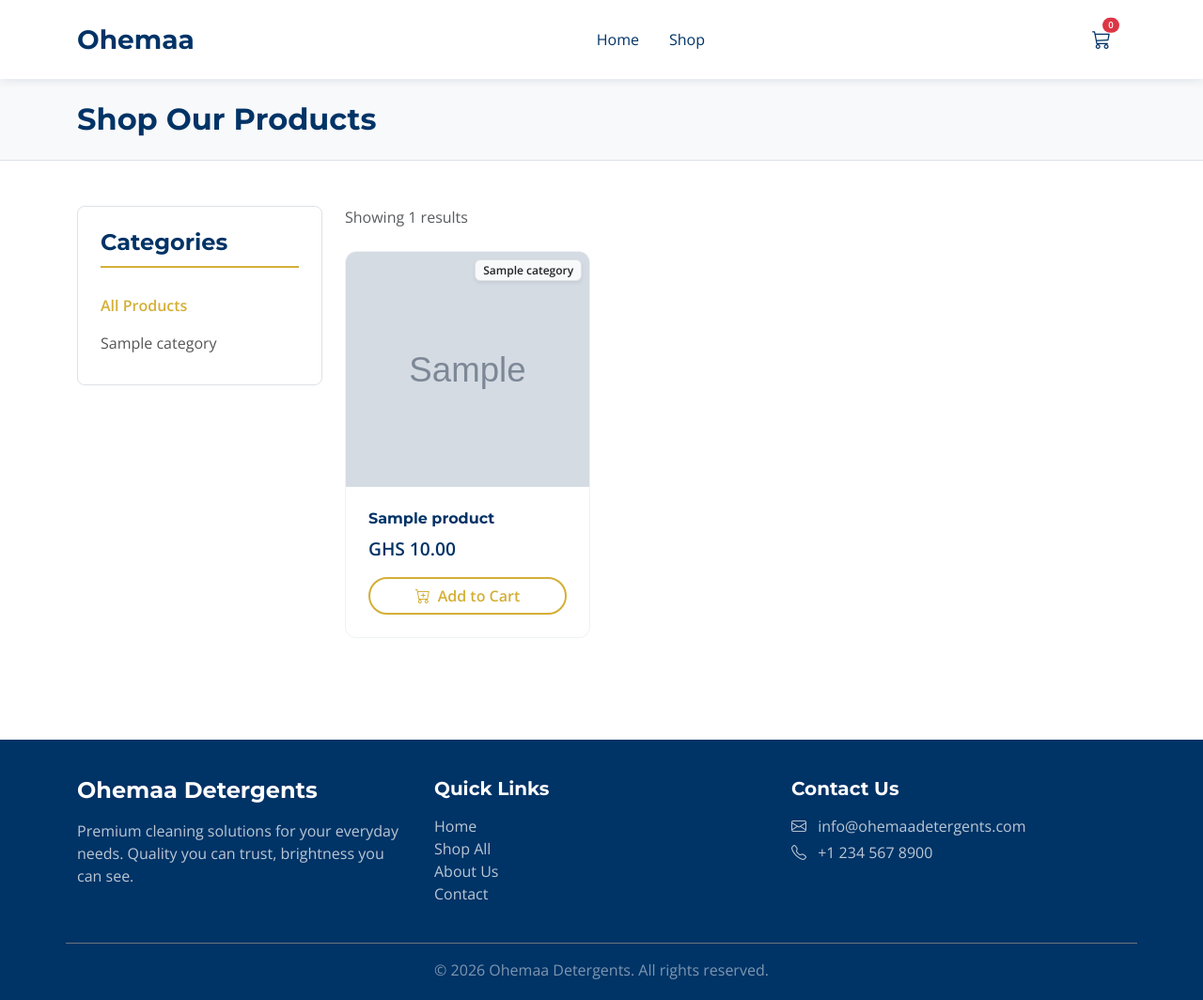
After one commit to morotijani/ohemaadetergents, a PHP site: page /shop.php in a window 1280 px wide. The commit adds this page. Shown: the whole page at 94% size. Run offline with PHP 8.4, Linux system fonts and the light colour scheme; tables that the repository leaves empty hold one stand-in row (values such as "Sample post"); grey boxes marked "Sample" are stand-in pictures.

Commit message:
The Public Storefront

```diff
--- a/api/products/create.php
+++ b/api/products/create.php
@@ -22,6 +22,7 @@ $slug = trim($_POST['slug'] ?? '');
 $description = trim($_POST['description'] ?? '');
 $price = (float)($_POST['price'] ?? 0);
 $stock = (int)($_POST['stock'] ?? 0);
+$isFeatured = isset($_POST['is_featured']) && $_POST['is_featured'] ? 1 : 0;
 $categoryId = !empty($_POST['category_id']) ? (int)$_POST['category_id'] : null;
 
 if (empty($name) || empty($slug) || empty($price)) {
@@ -55,7 +56,7 @@ if (isset($_FILES['image']) && $_FILES['image']['error'] === UPLOAD_ERR_OK) {
 }
 
 try {
-    $stmt = $db->prepare("INSERT INTO products (product_id, category_id, name, slug, description, price, stock, image_url) VALUES (?, ?, ?, ?, ?, ?, ?, ?)");
+    $stmt = $db->prepare("INSERT INTO products (product_id, category_id, name, slug, description, price, stock, image_url, is_featured) VALUES (?, ?, ?, ?, ?, ?, ?, ?, ?)");
     $productIdBin = Helpers::generateUuidV7Binary();
     $stmt->execute([
         $productIdBin,
@@ -65,7 +66,8 @@ try {
         $description,
         $price,
         $stock,
-        $imageUrl
+        $imageUrl,
+        $isFeatured
     ]);
 
     Helpers::logAction($db, 'create_product', "Created product: $name", $admin['admin_id']);
--- a/api/products/read.php
+++ b/api/products/read.php
@@ -17,7 +17,7 @@ $admin = Auth::requireAdmin();
 
 try {
     $db = Database::getInstance()->getConnection();
-    $stmt = $db->query("SELECT id, HEX(product_id) as uuid, name, slug, description, price, stock, image_url, created_at FROM products ORDER BY created_at DESC");
+    $stmt = $db->query("SELECT id, HEX(product_id) as uuid, name, slug, description, price, stock, image_url, is_featured, created_at FROM products ORDER BY created_at DESC");
     $products = $stmt->fetchAll();
 
     foreach ($products as &$product) {
--- a/api/products/update.php
+++ b/api/products/update.php
@@ -25,6 +25,7 @@ $slug = trim($_POST['slug'] ?? '');
 $description = trim($_POST['description'] ?? '');
 $price = (float)($_POST['price'] ?? 0);
 $stock = (int)($_POST['stock'] ?? 0);
+$isFeatured = isset($_POST['is_featured']) && $_POST['is_featured'] ? 1 : 0;
 
 $stmt = $db->prepare("SELECT image_url FROM products WHERE id = ?");
 $stmt->execute([$id]);
@@ -57,8 +58,8 @@ if (isset($_FILES['image']) && $_FILES['image']['error'] === UPLOAD_ERR_OK) {
 }
 
 try {
-    $stmt = $db->prepare("UPDATE products SET name=?, slug=?, description=?, price=?, stock=?, image_url=? WHERE id=?");
-    $stmt->execute([$name, $slug, $description, $price, $stock, $imageUrl, $id]);
+    $stmt = $db->prepare("UPDATE products SET name=?, slug=?, description=?, price=?, stock=?, image_url=?, is_featured=? WHERE id=?");
+    $stmt->execute([$name, $slug, $description, $price, $stock, $imageUrl, $isFeatured, $id]);
 
     Helpers::logAction($db, 'update_product', "Updated product: $name (ID: $id)", $admin['admin_id']);
 
--- /dev/null
+++ b/database/alter_add_is_featured.sql
@@ -0,0 +1 @@
+ALTER TABLE `products` ADD COLUMN `is_featured` BOOLEAN DEFAULT FALSE AFTER `image_url`;
--- a/database/schema.sql
+++ b/database/schema.sql
@@ -53,6 +53,7 @@ CREATE TABLE IF NOT EXISTS `products` (
     `price` DECIMAL(10,2) NOT NULL,
     `stock` INT NOT NULL DEFAULT 0,
     `image_url` VARCHAR(255),
+    `is_featured` BOOLEAN DEFAULT FALSE,
     `created_at` TIMESTAMP DEFAULT CURRENT_TIMESTAMP,
     `updated_at` TIMESTAMP DEFAULT CURRENT_TIMESTAMP ON UPDATE CURRENT_TIMESTAMP,
     FOREIGN KEY (`category_id`) REFERENCES `categories`(`id`) ON DELETE SET NULL,
--- /dev/null
+++ b/includes/footer.php
@@ -0,0 +1,33 @@
+<footer>
+    <div class="container">
+        <div class="row mb-4">
+            <div class="col-md-4 mb-4 mb-md-0">
+                <h4 class="text-white mb-3">Ohemaa Detergents</h4>
+                <p class="text-light opacity-75">Premium cleaning solutions for your everyday needs. Quality you can trust, brightness you can see.</p>
+            </div>
+            <div class="col-md-4 mb-4 mb-md-0">
+                <h5 class="text-white mb-3">Quick Links</h5>
+                <ul class="list-unstyled">
+                    <li><a href="/ohemaadetergents/index.php" class="text-light text-decoration-none opacity-75">Home</a></li>
+                    <li><a href="/ohemaadetergents/shop.php" class="text-light text-decoration-none opacity-75">Shop All</a></li>
+                    <li><a href="#" class="text-light text-decoration-none opacity-75">About Us</a></li>
+                    <li><a href="#" class="text-light text-decoration-none opacity-75">Contact</a></li>
+                </ul>
+            </div>
+            <div class="col-md-4">
+                <h5 class="text-white mb-3">Contact Us</h5>
+                <p class="text-light opacity-75 mb-1"><i class="bi bi-envelope me-2"></i> info@ohemaadetergents.com</p>
+                <p class="text-light opacity-75 mb-1"><i class="bi bi-telephone me-2"></i> +1 234 567 8900</p>
+            </div>
+        </div>
+        <div class="row pt-3 border-top border-secondary">
+            <div class="col text-center">
+                <p class="text-light opacity-50 mb-0">&copy; <?php echo date('Y'); ?> Ohemaa Detergents. All rights reserved.</p>
+            </div>
+        </div>
+    </div>
+</footer>
+
+<script src="https://cdn.jsdelivr.net/npm/bootstrap@5.3.0/dist/js/bootstrap.bundle.min.js"></script>
+</body>
+</html>
--- /dev/null
+++ b/includes/header.php
@@ -0,0 +1,151 @@
+<?php
+if (session_status() === PHP_SESSION_NONE) {
+    session_start();
+}
+?>
+<!DOCTYPE html>
+<html lang="en">
+<head>
+    <meta charset="UTF-8">
+    <meta name="viewport" content="width=device-width, initial-scale=1.0">
+    <title>Ohemaa Detergents</title>
+    <link href="https://cdn.jsdelivr.net/npm/bootstrap@5.3.0/dist/css/bootstrap.min.css" rel="stylesheet">
+    <link href="https://fonts.googleapis.com/css2?family=Montserrat:wght@400;500;600;700&family=Open+Sans:wght@400;600&display=swap" rel="stylesheet">
+    <link rel="stylesheet" href="https://cdn.jsdelivr.net/npm/bootstrap-icons@1.11.1/font/bootstrap-icons.css">
+    <style>
+        :root {
+            --ohemaa-white: #FFFFFF;
+            --ohemaa-blue: #003366;
+            --ohemaa-gold: #D4AF37;
+            --ohemaa-gold-hover: #c49f27;
+        }
+        body {
+            font-family: 'Open Sans', sans-serif;
+            background-color: var(--ohemaa-white);
+            color: var(--ohemaa-blue);
+        }
+        h1, h2, h3, h4, h5, h6, .navbar-brand {
+            font-family: 'Montserrat', sans-serif;
+            font-weight: 700;
+            color: var(--ohemaa-blue);
+        }
+        .navbar {
+            background-color: var(--ohemaa-white);
+            box-shadow: 0 2px 10px rgba(0, 51, 102, 0.1);
+        }
+        .nav-link {
+            color: var(--ohemaa-blue);
+            font-weight: 500;
+        }
+        .nav-link:hover {
+            color: var(--ohemaa-gold);
+        }
+        .btn-gold {
+            background-color: var(--ohemaa-gold);
+            color: var(--ohemaa-white);
+            font-weight: 600;
+            border: none;
+            transition: all 0.3s ease;
+        }
+        .btn-gold:hover {
+            background-color: var(--ohemaa-gold-hover);
+            color: var(--ohemaa-white);
+            transform: translateY(-2px);
+            box-shadow: 0 4px 8px rgba(212, 175, 55, 0.3);
+        }
+        .btn-outline-gold {
+            border: 2px solid var(--ohemaa-gold);
+            color: var(--ohemaa-gold);
+            font-weight: 600;
+            background: transparent;
+            transition: all 0.3s ease;
+        }
+        .btn-outline-gold:hover {
+            background-color: var(--ohemaa-gold);
+            color: var(--ohemaa-white);
+        }
+        .product-card {
+            border: 1px solid #eef2f5;
+            border-radius: 12px;
+            overflow: hidden;
+            transition: all 0.3s ease;
+            height: 100%;
+        }
+        .product-card:hover {
+            box-shadow: 0 10px 20px rgba(0, 51, 102, 0.08);
+            transform: translateY(-5px);
+        }
+        .product-image {
+            height: 250px;
+            object-fit: cover;
+            width: 100%;
+            background-color: #f8f9fa;
+        }
+        .price-tag {
+            color: var(--ohemaa-blue);
+            font-weight: 700;
+            font-size: 1.2rem;
+        }
+        .hero-section {
+            background-color: var(--ohemaa-blue);
+            color: var(--ohemaa-white);
+            padding: 80px 0;
+            text-align: center;
+        }
+        .hero-section h1 {
+            color: var(--ohemaa-white);
+        }
+        .sidebar-title {
+            color: var(--ohemaa-blue);
+            font-weight: 700;
+            border-bottom: 2px solid var(--ohemaa-gold);
+            padding-bottom: 10px;
+            margin-bottom: 20px;
+        }
+        .category-link {
+            color: #555;
+            text-decoration: none;
+            display: block;
+            padding: 8px 0;
+            transition: color 0.2s;
+        }
+        .category-link:hover, .category-link.active {
+            color: var(--ohemaa-gold);
+            font-weight: 600;
+        }
+        footer {
+            background-color: var(--ohemaa-blue);
+            color: var(--ohemaa-white);
+            padding: 40px 0 20px;
+            margin-top: 60px;
+        }
+    </style>
+</head>
+<body>
+
+<nav class="navbar navbar-expand-lg sticky-top py-3">
+    <div class="container">
+        <a class="navbar-brand fs-3" href="/ohemaadetergents/index.php">Ohemaa</a>
+        <button class="navbar-toggler" type="button" data-bs-toggle="collapse" data-bs-target="#navbarNav">
+            <span class="navbar-toggler-icon"></span>
+        </button>
+        <div class="collapse navbar-collapse" id="navbarNav">
+            <ul class="navbar-nav mx-auto">
+                <li class="nav-item">
+                    <a class="nav-link px-3" href="/ohemaadetergents/index.php">Home</a>
+                </li>
+                <li class="nav-item">
+                    <a class="nav-link px-3" href="/ohemaadetergents/shop.php">Shop</a>
+                </li>
+            </ul>
+            <div class="d-flex align-items-center">
+                <a href="#" class="nav-link position-relative me-3">
+                    <i class="bi bi-cart3 fs-5"></i>
+                    <span class="position-absolute top-0 start-100 translate-middle badge rounded-pill bg-danger" style="font-size: 0.6rem;">
+                        0
+                    </span>
+                </a>
+            </div>
+        </div>
+    </div>
+</nav>
--- /dev/null
+++ b/shop.php
@@ -0,0 +1,105 @@
+<?php
+require_once __DIR__ . '/src/Database.php';
+use App\Database;
+
+try {
+    $db = Database::getInstance()->getConnection();
+
+    $catStmt = $db->query("SELECT id, name, slug FROM categories ORDER BY name ASC");
+    $categories = $catStmt->fetchAll();
+
+    $categoryFilter = $_GET['category'] ?? '';
+    $queryParams = [];
+    $query = "SELECT p.id, p.name, p.slug, p.price, p.image_url, c.name as category_name
+              FROM products p
+              LEFT JOIN categories c ON p.category_id = c.id";
+
+    if (!empty($categoryFilter)) {
+        $query .= " WHERE c.slug = ?";
+        $queryParams[] = $categoryFilter;
+    }
+
+    $query .= " ORDER BY p.created_at DESC";
+
+    $stmt = $db->prepare($query);
+    $stmt->execute($queryParams);
+    $products = $stmt->fetchAll();
+} catch (Exception $e) {
+    $categories = [];
+    $products = [];
+}
+
+include 'includes/header.php';
+?>
+
+<div class="bg-light py-4 mb-5 border-bottom">
+    <div class="container">
+        <h1 class="mb-0 fs-2">Shop Our Products</h1>
+    </div>
+</div>
+
+<div class="container mb-5 pb-5">
+    <div class="row">
+
+        <div class="col-lg-3 mb-4 mb-lg-0">
+            <div class="bg-white p-4 border rounded-3">
+                <h4 class="sidebar-title">Categories</h4>
+                <a href="shop.php" class="category-link <?php echo empty($categoryFilter) ? 'active' : ''; ?>">All Products</a>
+                <?php foreach ($categories as $cat): ?>
+                    <a href="shop.php?category=<?php echo urlencode($cat['slug']); ?>"
+                       class="category-link <?php echo ($categoryFilter === $cat['slug']) ? 'active' : ''; ?>">
+                        <?php echo htmlspecialchars($cat['name']); ?>
+                    </a>
+                <?php endforeach; ?>
+            </div>
+        </div>
+
+        <div class="col-lg-9">
+
+            <div class="d-flex justify-content-between align-items-center mb-4">
+                <p class="text-muted mb-0">Showing <?php echo count($products); ?> results</p>
+            </div>
+
+            <div class="row g-4">
+                <?php if (empty($products)): ?>
+                    <div class="col-12 text-center py-5">
+                        <i class="bi bi-box-seam fs-1 text-muted mb-3 d-block"></i>
+                        <h4 class="text-muted">No products found.</h4>
+                        <a href="shop.php" class="btn btn-gold mt-3">Clear Filters</a>
+                    </div>
+                <?php else: ?>
+                    <?php foreach ($products as $product): ?>
+                        <div class="col-6 col-md-4">
+                            <div class="product-card d-flex flex-column bg-white">
+                                <?php
+                                $img = $product['image_url'] ? $product['image_url'] : 'https://via.placeholder.com/300x300?text=No+Image';
+                                ?>
+                                <div class="position-relative">
+                                    <img src="<?php echo htmlspecialchars($img); ?>" class="product-image img-fluid" alt="<?php echo htmlspecialchars($product['name']); ?>">
+                                    <?php if($product['category_name']): ?>
+                                        <span class="badge bg-light text-dark position-absolute top-0 end-0 m-2 shadow-sm border">
+                                            <?php echo htmlspecialchars($product['category_name']); ?>
+                                        </span>
+                                    <?php endif; ?>
+                                </div>
+
+                                <div class="p-3 p-md-4 d-flex flex-column flex-grow-1">
+                                    <h5 class="mb-2 fs-6 fs-md-5 text-truncate" title="<?php echo htmlspecialchars($product['name']); ?>">
+                                        <?php echo htmlspecialchars($product['name']); ?>
+                                    </h5>
+                                    <div class="mt-auto">
+                                        <div class="price-tag mb-3">GHS <?php echo number_format($product['price'], 2); ?></div>
+                                        <button class="btn btn-outline-gold w-100 rounded-pill"><i class="bi bi-cart-plus me-2"></i>Add to Cart</button>
+                                    </div>
+                                </div>
+                            </div>
+                        </div>
+                    <?php endforeach; ?>
+                <?php endif; ?>
+            </div>
+
+        </div>
+    </div>
+</div>
+
+<?php include 'includes/footer.php'; ?>
```
Also changed, not shown: admin/products/index.php (+8 -0 lines), index.php (added, +68 -0 lines).
